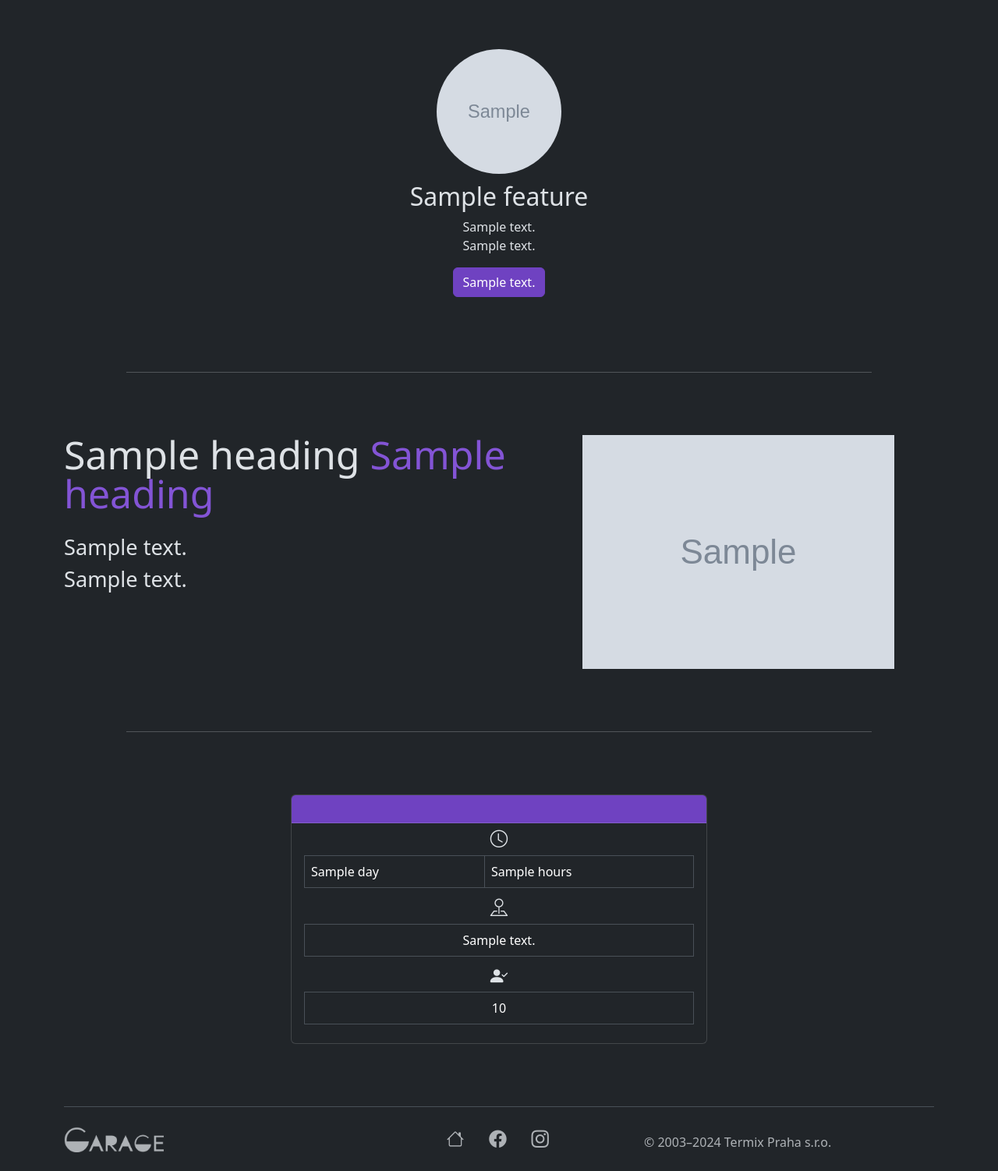
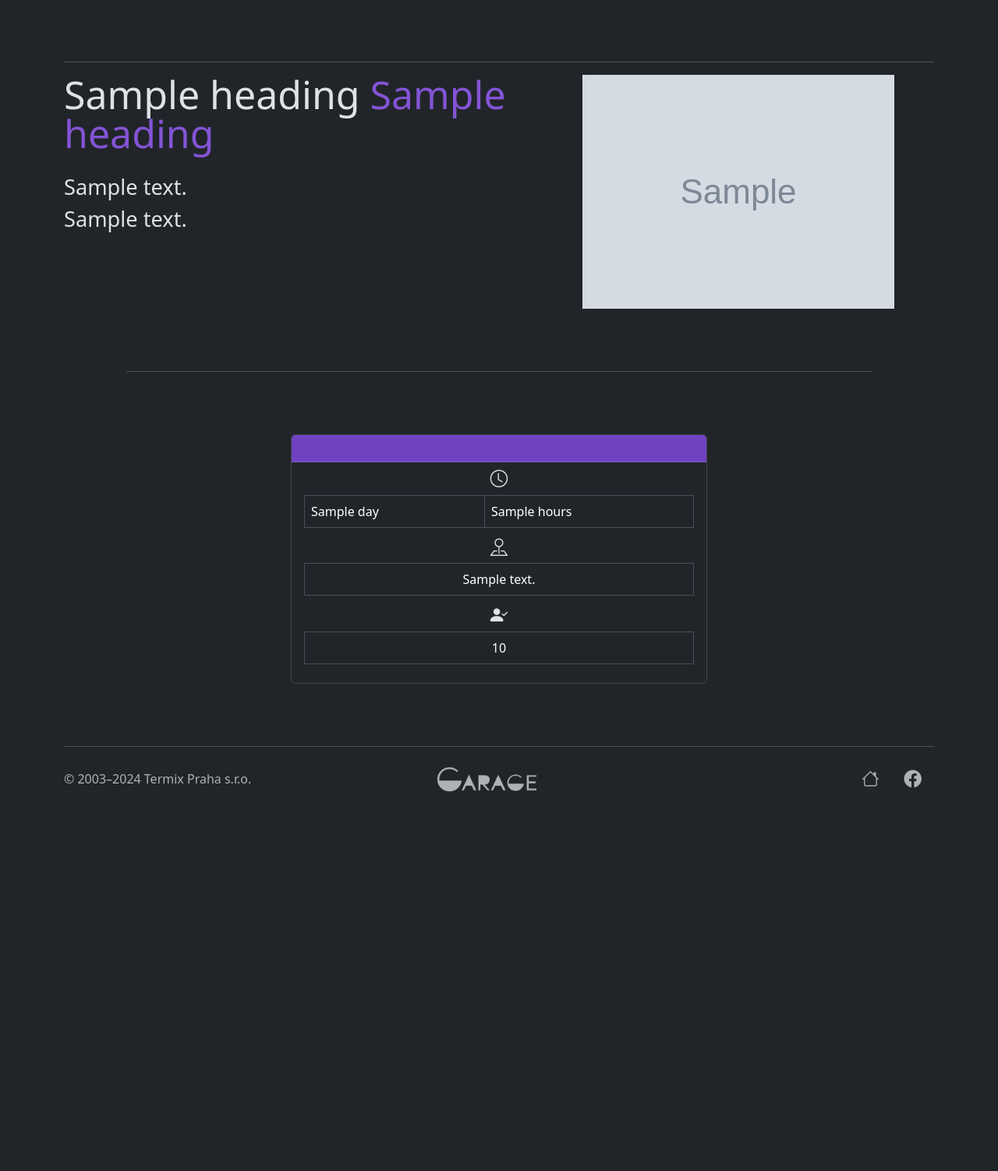
Before and after one commit to VojtaMi/garage, a Flask app: template app/templates/index.html in a window 1280 px wide. Shown: the part 863-2365 px from the top of the page at 78% size. After the commit the page ends 1878 px from the top, so only its background shows below. Run offline with Flask 3, Linux system fonts and the light colour scheme; the template is opened without the code that fills it: most values are stand-ins (such as "Sample title", 1, 10 or a date in 2020); grey boxes marked "Sample" are stand-in pictures; some web fonts are replaced.

Commit message:
remove instagram link, change footer layout to original

```diff
--- a/app/templates/base.html
+++ b/app/templates/base.html
@@ -30,14 +30,6 @@
 
 <body>
 
-{% macro instagram_link() %}
-<a href="https://www.instagram.com/termix_club/" target="_blank"
-   class="nav-link px-3 text-body-secondary"
-   aria-label="instagram">
-    <i class="bi bi-instagram normal-icon"></i>
-</a>
-{% endmacro %}
-
 {% macro facebook_link() %}
 <a href="https://www.facebook.com/club.termix/" target="_blank"
    class="nav-link px-3 text-body-secondary"
@@ -69,9 +61,6 @@
             {{ logo_link() }}
             <div class="d-none d-sm-block">
                 {{ facebook_link() }}
-            </div>
-            <div class="d-none d-sm-block">
-                {{ instagram_link() }}
             </div>
         </div>
 
@@ -116,6 +105,7 @@
 <!-- Footer -->
 <div class="container">
     <footer class="d-flex flex-wrap justify-content-between align-items-center py-3 border-top">
+        <p class="col-md-4 mb-0 text-body-secondary">© 2003–{{ current_year }} Termix Praha s.r.o.</p>
         {{ logo_link() }}
         <ul class="nav col-md-4 justify-content-end">
             <li class="nav-item footer-logo">
@@ -124,11 +114,7 @@
             <li class="nav-item footer-logo">
                 {{ facebook_link() }}
             </li>
-            <li class="nav-item">
-                {{ instagram_link() }}
-            </li>
         </ul>
-        <p class="col-md-4 mb-0 mt-2 text-body-secondary">© 2003–{{ current_year }} Termix Praha s.r.o.</p>
     </footer>
 </div>
 
--- a/app/templates/index.html
+++ b/app/templates/index.html
@@ -18,24 +18,8 @@
 </div>
 
 <div class="container marketing pt-3">
-    <!-- Feature List -->
-    <div id="feature_list" class="row justify-content-center">
-        {% for feature in translations.home.features %}
-        <div class="col-lg-4 col-sm-6 text-center">
-            <img src="{{ url_for('static', filename='assets/img/' ~ feature.image) }}" alt="{{ feature.altText }}"
-                 class="rounded-circle img-hover">
-
-            <h2>{{ feature.title }}</h2>
-            <p>{{ feature.description[0] }}<br>{{ feature.description[1] }}</p>
-            <p><a class="btn btn-primary-purple" href="{{ url_for(feature.buttonLink, lang=lang) }}">{{
-                feature.buttonText
-                }}</a></p>
-        </div>
-        {% endfor %}
-    </div>
-
     <!-- Featurette Section -->
-    <hr class="featurette-divider">
+    <hr>
     {% for featurette in translations.home.featurettes %}
     <div class="row featurette">
         <div class="col-md-7 {% if loop.index is divisibleby 2 %}order-md-2{% endif %}">
```
